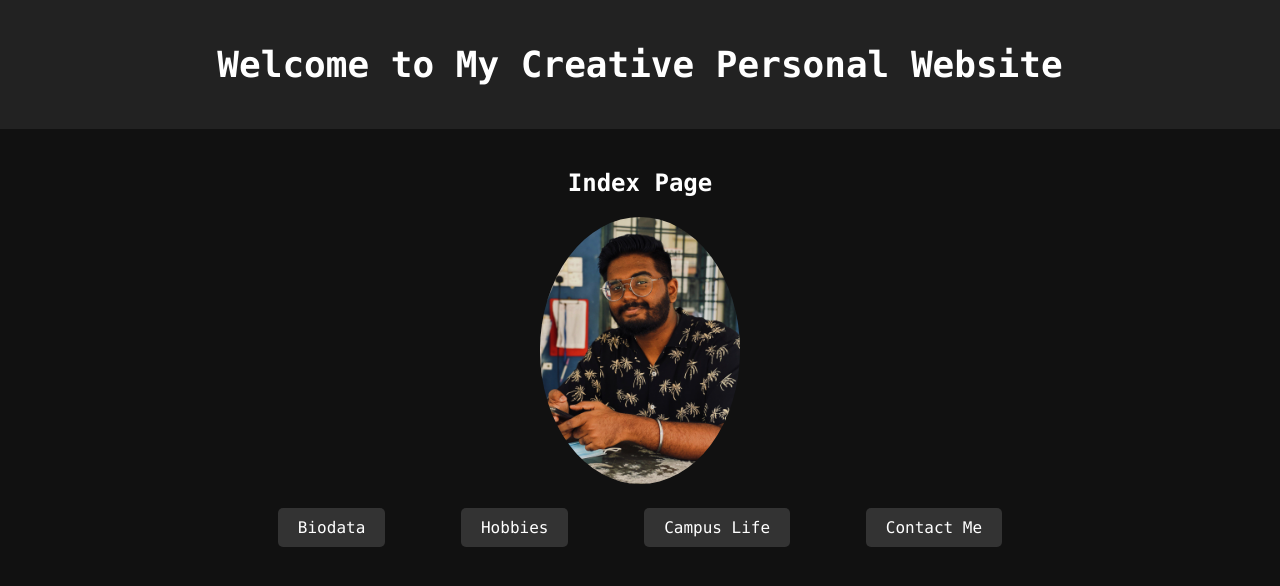
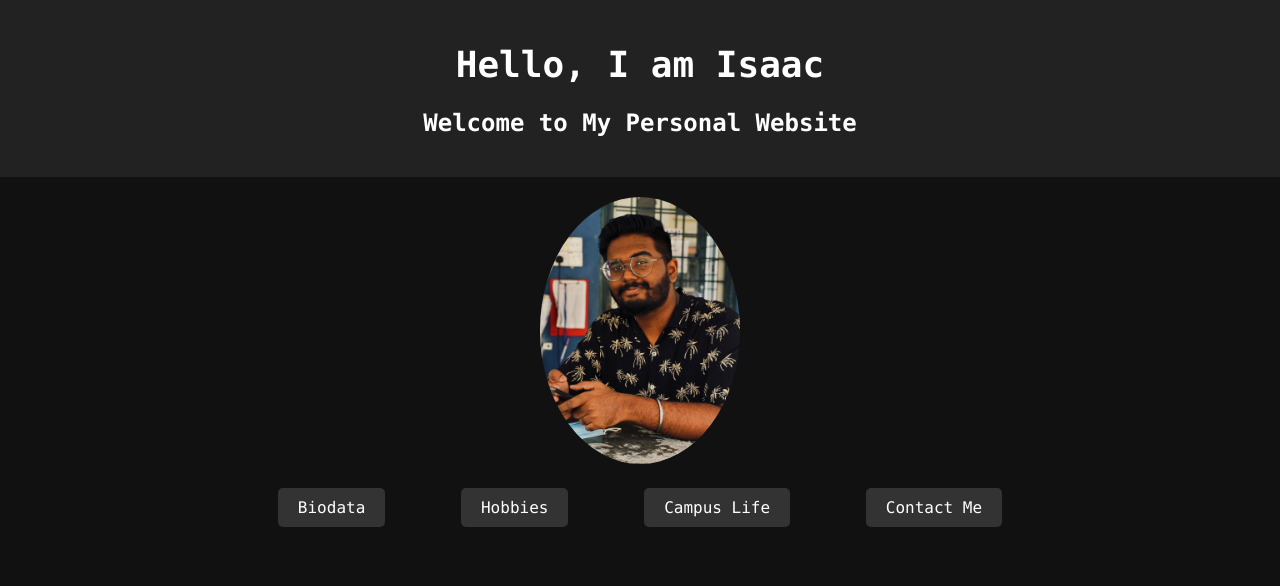
Before and after one commit to isaacandrew123/webdev_lab_3, a plain HTML site: page index.html in a window 1280 px wide. Drawn offline with Linux system fonts and the light colour scheme.

Commit message:
added hello message into 2nd draft

```diff
--- a/index.html
+++ b/index.html
@@ -64,10 +64,10 @@
 </head>
 <body>
     <div class="header">
-        <h1>Welcome to My Creative Personal Website</h1>
+        <h1>Hello, I am Isaac</h1>
+        <h2>Welcome to My Personal Website</h2>
     </div>
     <div class="container">
-        <h2>Index Page</h2>
         <img class="profile-pic" src="black shirt pic.jpg" alt="Your Photo" width="200">
         <div class="button-container">
             <a href="biodata.html" class="button">Biodata</a>
```
